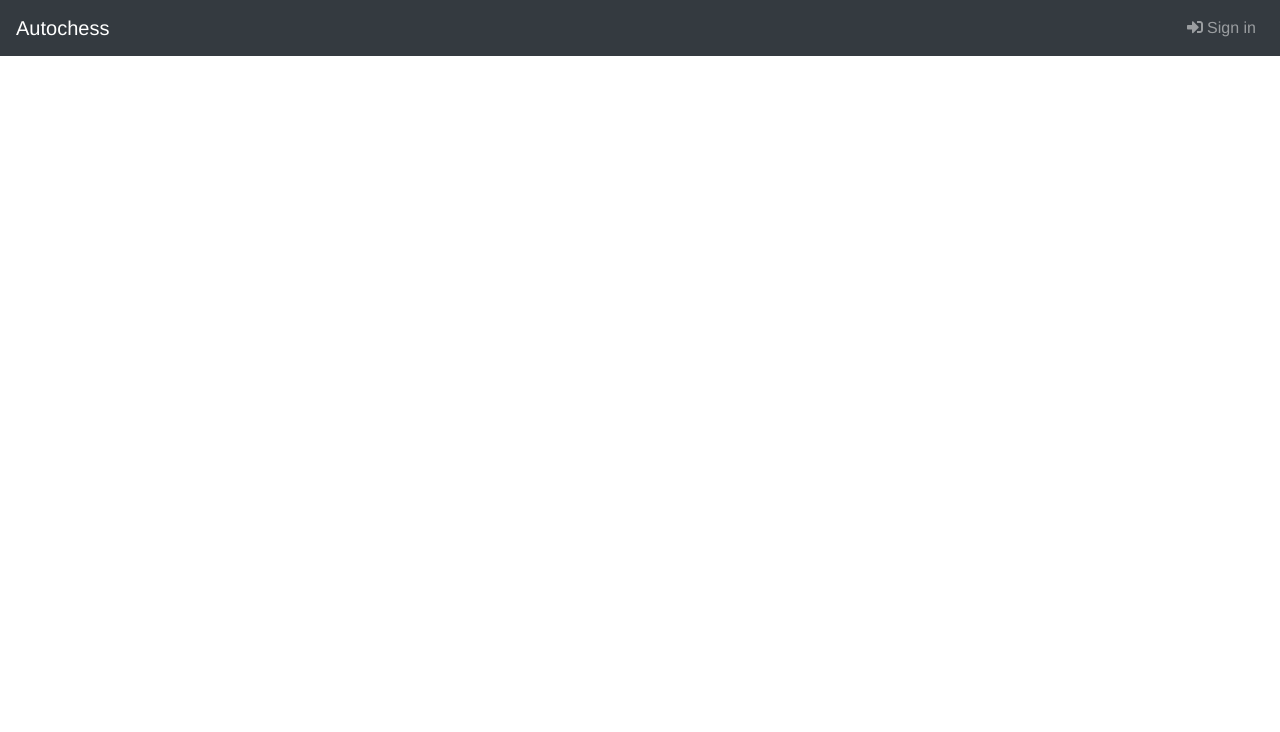
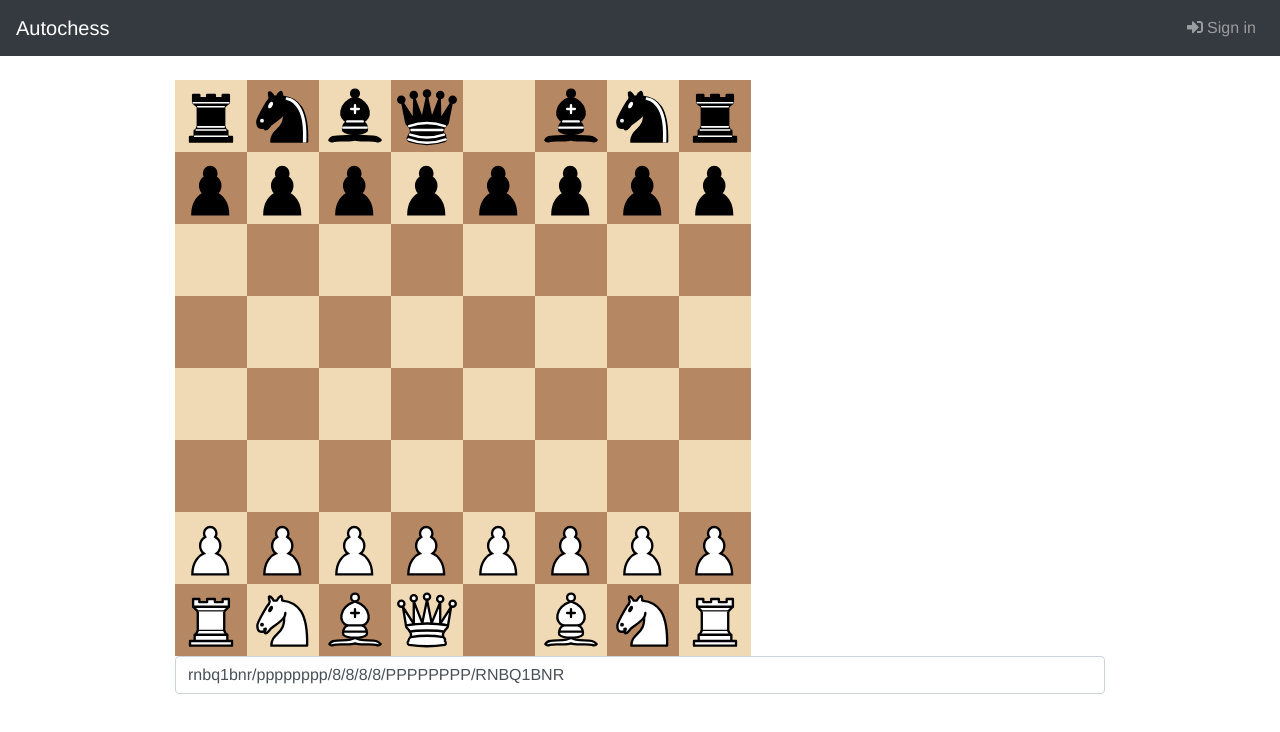
Before and after one commit to diasonti/autochess-web, a Vue app in the folder front/: page /player in a window 1280 px wide. Shown: the top 732 px of the page. Built offline with nearby package versions, Linux system fonts and the light colour scheme; what vue-sse would draw is missing.

Commit message:
[Front] Add chess board component

```diff
--- /dev/null
+++ b/front/src/components/Board.vue
@@ -0,0 +1,188 @@
+<template>
+    <div ondragstart="return false" ondrop="return false">
+        <table>
+            <tr v-for="row in 8" :key="row">
+                <td v-for="col in 8" :key="col" class="chess-board-cell" :data-number="cellNumber(row, col)"
+                    :class="cells[cellNumber(row, col)].class" @click="cellClick">
+                    <Piece :color="cells[cellNumber(row, col)].color" :type="cells[cellNumber(row, col)].name"
+                           size="70px" />
+                </td>
+            </tr>
+        </table>
+    </div>
+</template>
+
+<script>
+    import Piece from './Piece'
+    import {piecesMap} from '../utils/chessPieces'
+    import {cellNumbers} from '../utils/cellNumbers'
+
+    export default {
+        name: 'Board',
+        components: {Piece},
+        props: ['fen', 'onPieceMove'],
+        data() {
+            return {
+                cells: [
+                    // {key: 'b', name: 'bishop', color: 'white', class: {'selected': true}}, - for each cell
+                ],
+                draggedNumber: null,
+            }
+        },
+        computed: {
+            internalFen: {
+                get() {
+                    let fen = ''
+                    let empty = 0
+                    let column = 0
+                    for (let i = 0; i < 64; i++) {
+                        if (column === 8) {
+                            if (empty > 0) {
+                                fen += empty
+                                empty = 0
+                            }
+                            fen += '/'
+                            column = 0
+                        }
+                        column++
+                        const cell = this.cells[i]
+                        if (cell.key !== piecesMap.blank.key) {
+                            if (empty > 0) {
+                                fen += empty
+                                empty = 0
+                            }
+                            fen += cell.key
+                        } else {
+                            empty++
+                        }
+                    }
+                    if (empty > 0) {
+                        fen += empty
+                    }
+                    return fen
+                },
+                set(fen) {
+                    let pos = 0
+                    for (let i = 0; pos < 64; i++) {
+                        const symbol = fen[i]
+                        if (piecesMap[symbol]) {
+                            this.$set(this.cells, pos, {...piecesMap[symbol], class: {}})
+                            pos++
+                        } else if ("12345678".includes(symbol)) {
+                            const skip = parseInt(symbol)
+                            for (let j = 0; j < skip; j++) {
+                                this.$set(this.cells, pos, {...piecesMap.blank, class: {}})
+                                pos++
+                            }
+                        }
+                    }
+                }
+            },
+        },
+        watch: {
+            draggedNumber(newValue, oldValue) {
+                if (oldValue) {
+                    this.cells[oldValue].class['selected'] = false
+                    this.$set(this.cells,oldValue, this.cells[oldValue])
+                }
+                if (newValue) {
+                    this.cells[newValue].class['selected'] = true
+                    this.cells[newValue].class['available-move-from'] = false
+                    this.$set(this.cells, newValue, this.cells[newValue])
+                }
+            },
+            fen(newValue) {
+                this.internalFen = newValue
+            },
+        },
+        methods: {
+            cellClick(e) {
+                const targetCellNumber = e.target.dataset.number
+                const targetCell = this.cells[targetCellNumber]
+                if (this.draggedNumber === null && targetCell.key !== piecesMap.blank.key) { // Clicked piece, no dragged
+                    this.draggedNumber = targetCellNumber
+                } else if (this.draggedNumber === targetCellNumber) { // Clicked dragged piece
+                    this.draggedNumber = null
+                } else if (targetCell.class['available-move-to']) { // Clicked cell with valid move
+                    const fromCellNumber = this.draggedNumber
+                    this.onPieceMove(fromCellNumber, targetCellNumber)
+                    this.draggedNumber = null
+                }
+                this.highlightAvailableActions()
+            },
+            highlightAvailableActions() {
+                    for (let i = 0; i < 64; i++) {
+                        if (i == this.draggedNumber) // The piece being dragged -> ignore
+                            continue
+
+                        const cell = this.cells[i]
+                        if (this.draggedNumber !== null) { // Some piece being dragged now
+                            if (cell.key === piecesMap.blank.key) { // Empty cell -> possible move
+                                cell.class['available-move-to'] = true
+                            } else { // Not empty cell -> invalid move
+                                cell.class['available-move-to'] = false
+                                cell.class['available-move-from'] = false
+                            }
+                        } else { // No piece being dragged now
+                            if (cell.key === piecesMap.blank.key) { // Empty cell -> can't drag this
+                                cell.class['available-move-to'] = false
+                                cell.class['available-move-from'] = false
+                            } else { // Not empty cell -> can drag this
+                                cell.class['available-move-from'] = true
+                            }
+                        }
+                        this.$set(this.cells, i, cell)
+                    }
+            },
+            cellNumber(row, col) {
+                return cellNumbers[row][col]
+            }
+        },
+        created() {
+            for (let i = 0; i < 64; i++) {
+                this.cells[i] = {...piecesMap.blank, class: {}}
+            }
+            this.internalFen = this.fen
+        },
+        mounted() {
+            this.highlightAvailableActions()
+        },
+    }
+</script>
+
+<style scoped>
+    table {
+        background: #f0d9b5;
+    }
+    td {
+        width: 70px; height: 70px;
+        font-size: 36px;
+        text-align: center;
+        cursor: default;
+    }
+    tr:nth-child(odd) td:nth-child(even),
+    tr:nth-child(even) td:nth-child(odd) {
+        background: #b58863;
+    }
+    .selected {
+        background: rgba(247, 238, 35, 0.69) !important;
+        cursor: pointer;
+    }
+    .selected:hover {
+        background: rgb(62, 128, 20) !important; /* Copy of available-move-to */
+    }
+    .available-move-from:hover {
+        background: rgba(0, 128, 0, 0.2) !important;
+        cursor: pointer;
+    }
+    .available-move-to:hover {
+        background: rgb(62, 128, 20) !important;
+        cursor: pointer;
+    }
+    .last-move-from {
+        background: rgb(128, 85, 115) !important;
+    }
+    .last-move-to {
+        background: rgb(128, 39, 105) !important;
+    }
+</style>
--- a/front/src/core/router.js
+++ b/front/src/core/router.js
@@ -7,6 +7,7 @@ import Home from '../components/Home'
 import fetch from '../middleware/fetch'
 import logRoute from '../middleware/logRoute'
 import authCheck from '../middleware/authCheck'
+import Player from '../views/Player'
 
 Vue.use(Router)
 
@@ -54,6 +55,15 @@ const router = new Router({
                 authenticated: true,
             },
         },
+        {
+            path: '/player',
+            name: 'player',
+            component: Player,
+            meta: {
+                middleware: [logRoute],
+                authenticated: true,
+            },
+        },
     ],
     scrollBehavior(to, from, savedPosition) {
         return savedPosition || {x: 0, y: 0}
--- /dev/null
+++ b/front/src/views/Player.vue
@@ -0,0 +1,29 @@
+<template>
+    <div>
+        <Board :fen="fen" :on-piece-move="logMove" />
+        <input class="form-control" type="text" v-model="fen">
+    </div>
+</template>
+
+<script>
+    import Board from '../components/Board'
+
+    export default {
+        name: 'Player',
+        components: {Board},
+        data() {
+            return {
+                fen: 'rnbq1bnr/pppppppp/8/8/8/8/PPPPPPPP/RNBQ1BNR'
+            }
+        },
+        methods: {
+            logMove(from, to) {
+                console.log("Move", from, to)
+            }
+        }
+    }
+</script>
+
+<style scoped>
+
+</style>
```
